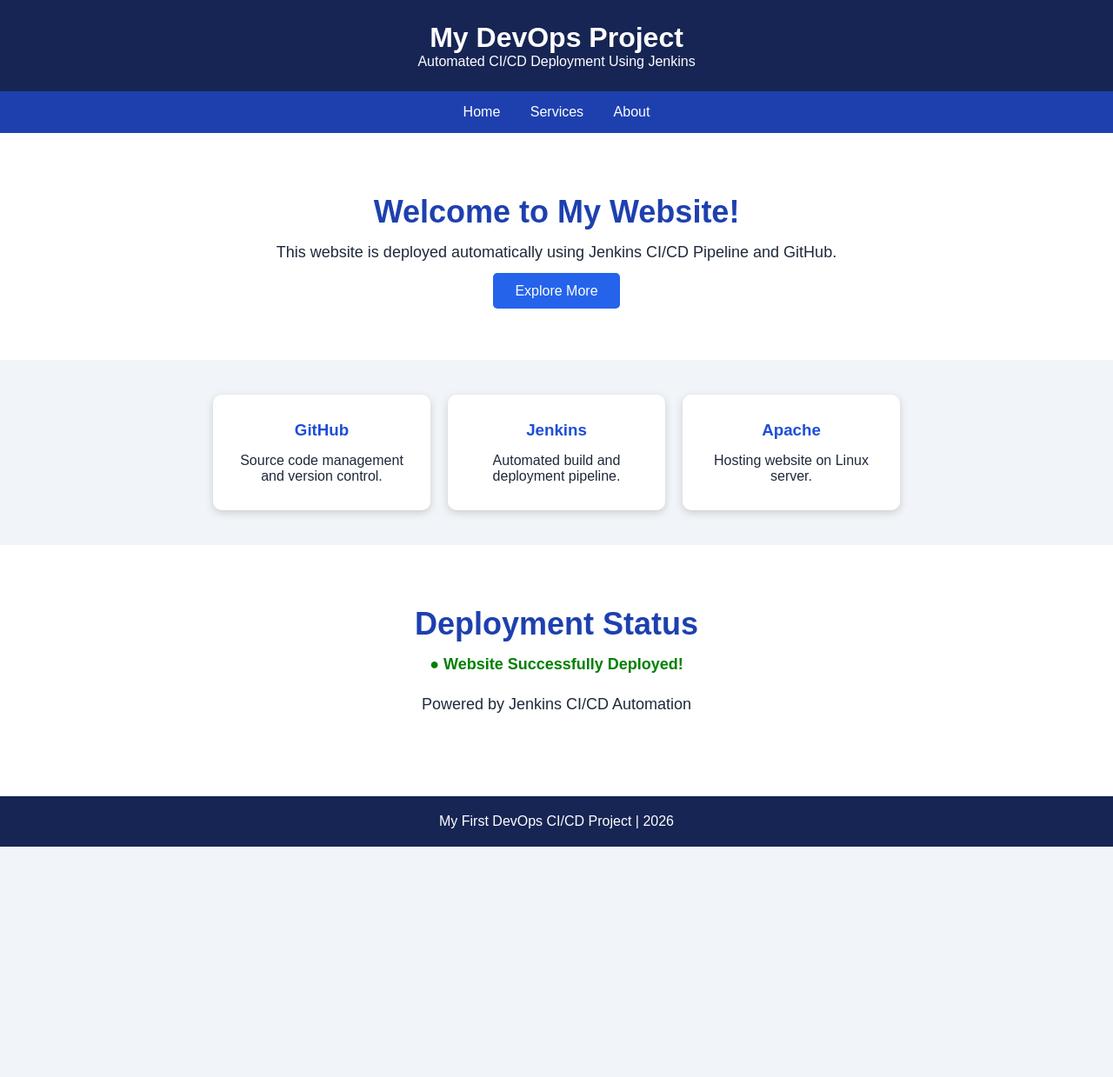
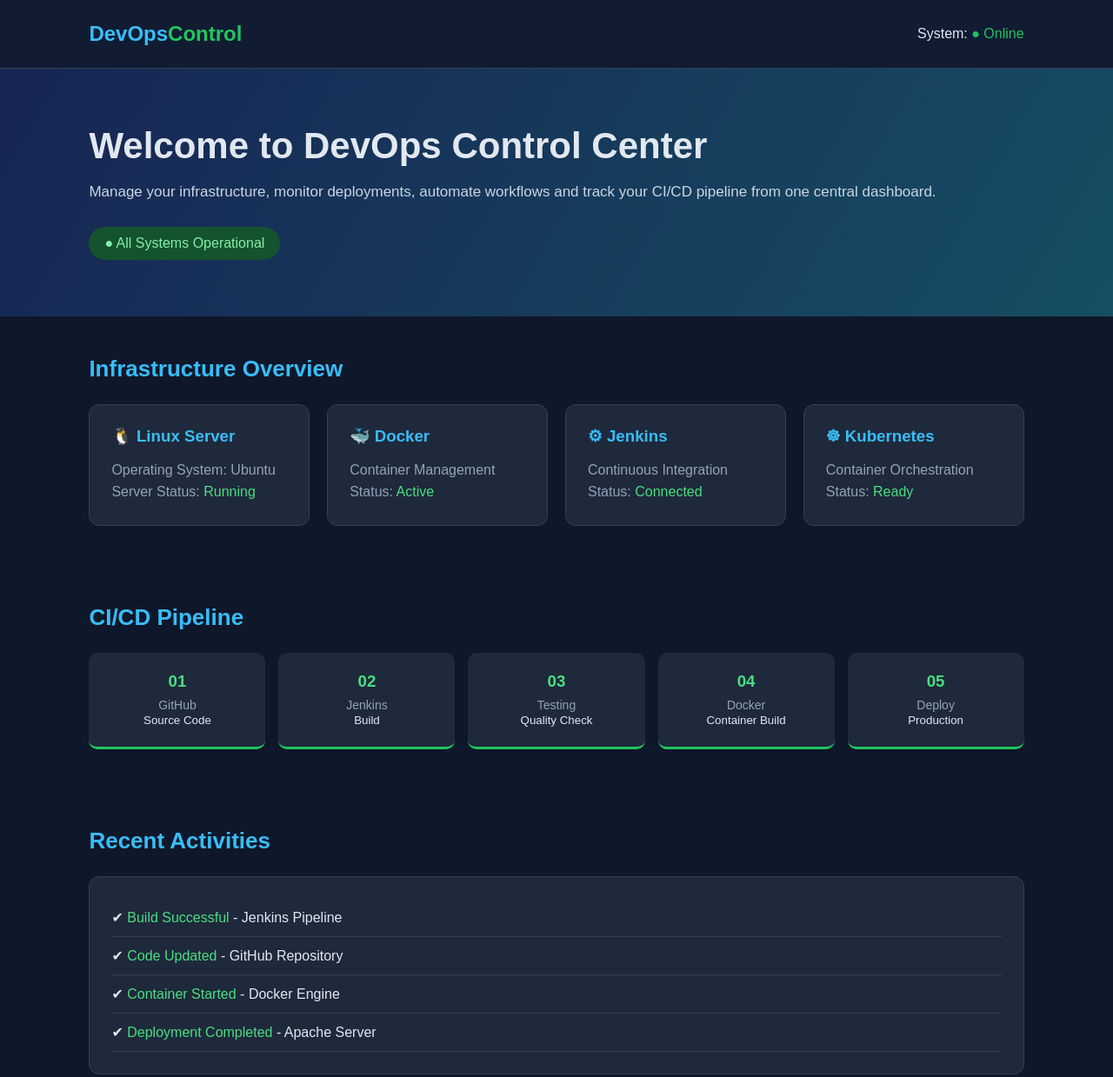
Before and after one commit to suhailkhan-debug/my-website, a plain HTML site: page index.html in a window 1280 px wide. Shown: the top 1239 px of the page at 87% size. Before the commit the page ends 974 px from the top, so only its background shows below. Drawn offline with Linux system fonts and the light colour scheme.

Commit message:
Update index.html

```diff
--- a/index.html
+++ b/index.html
@@ -4,7 +4,7 @@
 <head>
 <meta charset="UTF-8">
 <meta name="viewport" content="width=device-width, initial-scale=1.0">
-    <title>DevOps CI/CD Website</title>
+<title>DevOps Control Center</title>
 
 <style>
 * {
@@ -15,86 +15,153 @@
 
 body {
     font-family: Arial, sans-serif;
-            background: #f1f5f9;
-            color: #1e293b;
+    background: #0f172a;
+    color: #e2e8f0;
 }
 
 header {
-            background: #172554;
-            color: white;
-            padding: 25px;
-            text-align: center;
+    background: #111c33;
+    padding: 25px 8%;
+    display: flex;
+    justify-content: space-between;
+    align-items: center;
+    flex-wrap: wrap;
+    border-bottom: 1px solid #334155;
 }
 
-        nav {
-            background: #1e40af;
-            padding: 15px;
-            text-align: center;
+.logo {
+    font-size: 24px;
+    font-weight: bold;
+    color: #38bdf8;
 }
 
-        nav a {
-            color: white;
-            text-decoration: none;
-            margin: 15px;
+header span {
+    color: #22c55e;
 }
 
 .hero {
-            text-align: center;
-            padding: 70px 20px;
-            background: white;
+    padding: 65px 8%;
+    background: linear-gradient(120deg, #172554, #164e63);
 }
 
-        .hero h2 {
-            font-size: 36px;
+.hero h1 {
+    font-size: 42px;
     margin-bottom: 15px;
-            color: #1e40af;
 }
 
 .hero p {
-            font-size: 18px;
-            margin-bottom: 25px;
+    color: #cbd5e1;
+    font-size: 17px;
+    line-height: 1.7;
 }
 
-        .btn {
-            background: #2563eb;
-            color: white;
-            padding: 12px 25px;
-            text-decoration: none;
-            border-radius: 5px;
+.status {
+    display: inline-block;
+    margin-top: 25px;
+    background: #14532d;
+    color: #86efac;
+    padding: 10px 18px;
+    border-radius: 25px;
 }
 
-        .services {
-            display: flex;
-            justify-content: center;
-            flex-wrap: wrap;
+.container {
+    padding: 45px 8%;
+}
+
+.section-title {
+    margin-bottom: 25px;
+    font-size: 26px;
+    color: #38bdf8;
+}
+
+.cards {
+    display: grid;
+    grid-template-columns: repeat(auto-fit, minmax(210px, 1fr));
     gap: 20px;
-            padding: 40px 20px;
 }
 
 .card {
-            background: white;
-            padding: 30px;
-            width: 250px;
-            text-align: center;
-            border-radius: 10px;
-            box-shadow: 0 3px 10px #ccc;
+    background: #1e293b;
+    padding: 25px;
+    border-radius: 12px;
+    border: 1px solid #334155;
+    transition: 0.3s;
+}
+
+.card:hover {
+    transform: translateY(-5px);
+    border-color: #38bdf8;
 }
 
 .card h3 {
     margin-bottom: 15px;
-            color: #1d4ed8;
+    color: #38bdf8;
+}
+
+.card p {
+    color: #94a3b8;
+    line-height: 1.6;
+}
+
+.pipeline {
+    display: flex;
+    justify-content: space-around;
+    flex-wrap: wrap;
+    gap: 15px;
+}
+
+.stage {
+    background: #1e293b;
+    padding: 22px;
+    border-radius: 10px;
+    text-align: center;
+    flex: 1;
+    min-width: 130px;
+    border-bottom: 3px solid #22c55e;
+}
+
+.stage h3 {
+    color: #4ade80;
+    margin-bottom: 8px;
+}
+
+.stage p {
+    color: #94a3b8;
+    font-size: 14px;
+}
+
+.activity {
+    background: #1e293b;
+    padding: 25px;
+    border-radius: 12px;
+    border: 1px solid #334155;
+}
+
+.activity p {
+    padding: 12px 0;
+    border-bottom: 1px solid #334155;
+}
+
+.green {
+    color: #4ade80;
 }
 
 footer {
-            background: #172554;
-            color: white;
     text-align: center;
-            padding: 20px;
+    padding: 25px;
+    background: #111c33;
+    color: #94a3b8;
+    margin-top: 30px;
 }
 
-        .status {
-            color: green;
-            font-weight: bold;
+@media(max-width:600px) {
+    .hero h1 {
+        font-size: 30px;
+    }
+
+    header {
+        gap: 12px;
+    }
 }
 </style>
 </head>
@@ -102,55 +169,125 @@
 <body>
 
 <header>
-        <h1>My DevOps Project</h1>
-        <p>Automated CI/CD Deployment Using Jenkins</p>
+    <div class="logo">DevOps<span>Control</span></div>
+    <div>System: <span>● Online</span></div>
 </header>
 
-    <nav>
-        <a href="#">Home</a>
-        <a href="#services">Services</a>
-        <a href="#about">About</a>
-    </nav>
-
 <section class="hero">
-        <h2>Welcome to My Website!</h2>
+    <h1>Welcome to DevOps Control Center</h1>
 
     <p>
-            This website is deployed automatically
-            using Jenkins CI/CD Pipeline and GitHub.
+        Manage your infrastructure, monitor deployments,
+        automate workflows and track your CI/CD pipeline
+        from one central dashboard.
     </p>
 
-        <a href="#services" class="btn">Explore More</a>
+    <div class="status">
+        ● All Systems Operational
+    </div>
 </section>
 
-    <section class="services" id="services">
+<div class="container">
+
+    <h2 class="section-title">Infrastructure Overview</h2>
+
+    <div class="cards">
 
         <div class="card">
-            <h3>GitHub</h3>
-            <p>Source code management and version control.</p>
+            <h3>🐧 Linux Server</h3>
+            <p>Operating System: Ubuntu</p>
+            <p>Server Status: <span class="green">Running</span></p>
         </div>
 
         <div class="card">
-            <h3>Jenkins</h3>
-            <p>Automated build and deployment pipeline.</p>
+            <h3>🐳 Docker</h3>
+            <p>Container Management</p>
+            <p>Status: <span class="green">Active</span></p>
         </div>
 
         <div class="card">
-            <h3>Apache</h3>
-            <p>Hosting website on Linux server.</p>
+            <h3>⚙ Jenkins</h3>
+            <p>Continuous Integration</p>
+            <p>Status: <span class="green">Connected</span></p>
         </div>
 
-    </section>
+        <div class="card">
+            <h3>☸ Kubernetes</h3>
+            <p>Container Orchestration</p>
+            <p>Status: <span class="green">Ready</span></p>
+        </div>
 
-    <section class="hero" id="about">
-        <h2>Deployment Status</h2>
-        <p class="status">● Website Successfully Deployed!</p>
-        <p>Powered by Jenkins CI/CD Automation</p>
-    </section>
+    </div>
+
+</div>
+
+<div class="container">
+
+    <h2 class="section-title">CI/CD Pipeline</h2>
+
+    <div class="pipeline">
+
+        <div class="stage">
+            <h3>01</h3>
+            <p>GitHub</p>
+            <small>Source Code</small>
+        </div>
+
+        <div class="stage">
+            <h3>02</h3>
+            <p>Jenkins</p>
+            <small>Build</small>
+        </div>
+
+        <div class="stage">
+            <h3>03</h3>
+            <p>Testing</p>
+            <small>Quality Check</small>
+        </div>
+
+        <div class="stage">
+            <h3>04</h3>
+            <p>Docker</p>
+            <small>Container Build</small>
+        </div>
+
+        <div class="stage">
+            <h3>05</h3>
+            <p>Deploy</p>
+            <small>Production</small>
+        </div>
+
+    </div>
+
+</div>
+
+<div class="container">
+
+    <h2 class="section-title">Recent Activities</h2>
+
+    <div class="activity">
+        <p>✔ <span class="green">Build Successful</span> - Jenkins Pipeline</p>
+        <p>✔ <span class="green">Code Updated</span> - GitHub Repository</p>
+        <p>✔ <span class="green">Container Started</span> - Docker Engine</p>
+        <p>✔ <span class="green">Deployment Completed</span> - Apache Server</p>
+    </div>
+
+</div>
 
 <footer>
-        <p>My First DevOps CI/CD Project | 2026</p>
+    <p>DevOps Control Center | Powered by Jenkins CI/CD</p>
+    <p id="clock"></p>
 </footer>
+
+<script>
+function updateClock() {
+    document.getElementById("clock").innerHTML =
+        "Current Time: " + new Date().toLocaleString();
+}
+
+updateClock();
+setInterval(updateClock, 1000);
+</script>
 
 </body>
 </html>
```
Lines whose indentation alone changed are shown as unchanged.
